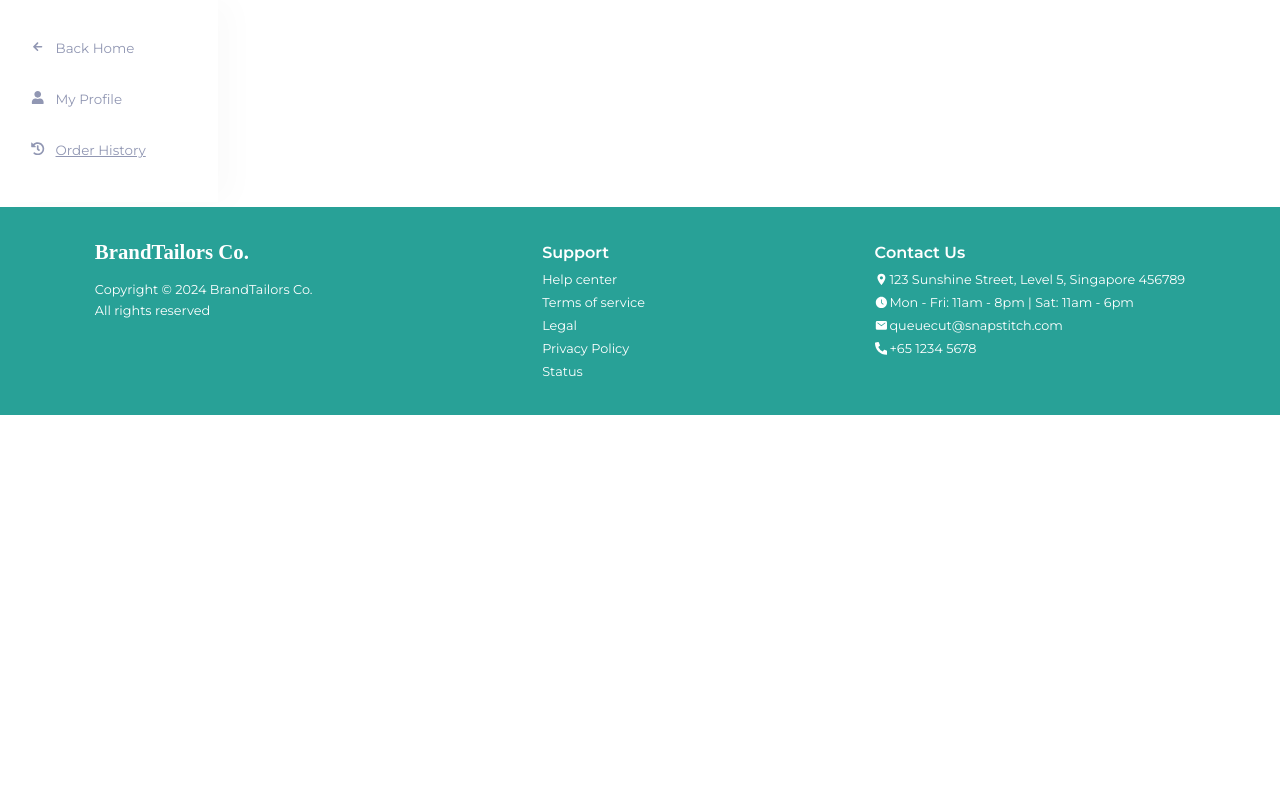
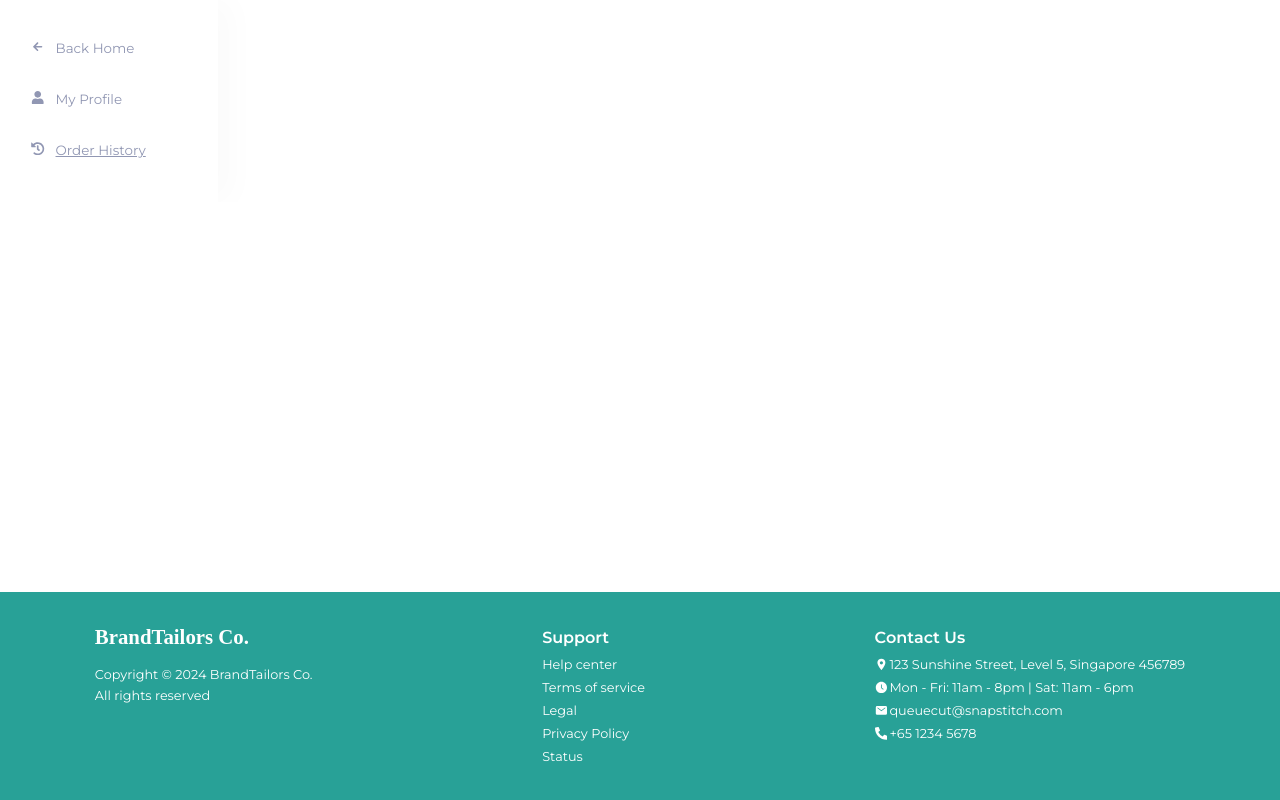
Before and after one commit to DediSepteo/WebApp-Tailor, a React (Create React App) app in the folder cha-project/: page /orderhistory in a window 1280 px wide. Built offline with nearby package versions, Linux system fonts and the light colour scheme; a web font is replaced by a local one.

Commit message:
Worked on Footer styling, conditionally sticks to bottom of page based on content height

```diff
--- a/cha-project/src/App.js
+++ b/cha-project/src/App.js
@@ -1,6 +1,7 @@
 // src/App.js
 import React from 'react';
-import { BrowserRouter as Router, Route, Routes, useLocation, useNavigate } from 'react-router-dom';
+import { BrowserRouter as Router, Route, Routes, useLocation } from 'react-router-dom';
+import { useState, useEffect } from 'react';
 import Header from './components/Header';
 import Footer from './components/Footer'
 import NavBar from './components/NavBar';
@@ -43,6 +44,24 @@ import ProtectTempAccRoute from './components/ProtectTempAccRoute';
 
 const AppContent = () => {
     const location = useLocation();
+
+    const [isContentShort, setIsContentShort] = useState(false);
+
+    const updateFooterPosition = () => {
+        const contentHeight = document.body.scrollHeight;
+        const windowHeight = window.innerHeight;
+        console.log(contentHeight, windowHeight)
+        setIsContentShort(contentHeight < windowHeight);
+    };
+
+    useEffect(() => {
+        if (!location.pathname.includes("profile")) {
+            updateFooterPosition();
+            window.addEventListener('resize', updateFooterPosition);
+            return () => window.removeEventListener('resize', updateFooterPosition);
+        }
+    }, [location]);
+
 
     return (
         <>
@@ -127,7 +146,7 @@ const AppContent = () => {
 
             </Routes>
 
-            {!(location.pathname === '/login' || location.pathname === "/" || location.pathname === '/register' || location.pathname.includes("admin")) && <Footer />}
+            {!(location.pathname === '/login' || location.pathname === "/" || location.pathname === '/register' || location.pathname.includes("admin")) && <Footer isContentShort={isContentShort} />}
 
         </>
     );
--- a/cha-project/src/components/Footer.js
+++ b/cha-project/src/components/Footer.js
@@ -5,9 +5,9 @@ import { IoMail } from "react-icons/io5";
 import { FaPhoneAlt } from "react-icons/fa";
 import styles from "../styles/Footer.module.css"; // Updated import
 
-const Footer = () => {
+const Footer = ({ isContentShort }) => {
     return (
-        <footer className={styles.footer}>
+        <footer className={styles.footer} style={{ position: isContentShort ? 'absolute' : 'static', bottom: isContentShort ? 0 : 'auto' }}>
             <div className={styles.info}>
                 <h2 className={styles.brand}>
                     BrandTailors Co.
--- a/cha-project/src/components/NavBar.js
+++ b/cha-project/src/components/NavBar.js
@@ -41,7 +41,7 @@ const NavBar = () => {
     const intervalRef = useRef(null); // Reference for interval
     const inputRef = useRef(null); // Reference to the current input element
     const [cart, setCart] = useState([]);
-
+    const token = sessionStorage.getItem('token');
 
     useEffect(() => {
         const localStorageCart = JSON.parse(localStorage.getItem('cart') || "[]");
@@ -228,7 +228,6 @@ const NavBar = () => {
     }, [editingIndex]);
 
     useEffect(() => {
-        const token = sessionStorage.getItem('token');
         if (token) {
             try {
                 const decodedToken = jwtDecode(token);
@@ -434,7 +433,9 @@ const NavBar = () => {
                             <span className={styles.loginText}>Login / Register</span>
                         </NavLink>
                     )}
-                    <span className={styles.icons} onClick={toggleSideCart} id="cart"><MdOutlineShoppingCart /></span>
+                    {token && (
+                        <span className={styles.icons} onClick={toggleSideCart} id="cart"><MdOutlineShoppingCart /></span>
+                    )}
                     <FaBars className={`${styles.colNavbar} ${styles.icons}`} id="sideNavIcon" onClick={toggleSideNav} />
                 </div>
             </nav>
--- a/cha-project/src/styles/Footer.module.css
+++ b/cha-project/src/styles/Footer.module.css
@@ -8,7 +8,6 @@
   padding:1em 0;
   width: 100%;
   margin-top: 0.3em;
-  bottom: 0
 }
 
 .info {
--- a/cha-project/src/styles/NavBar.module.css
+++ b/cha-project/src/styles/NavBar.module.css
@@ -8,6 +8,7 @@
   flex-direction: row;
   justify-content: space-between;
   margin-bottom: 0.25em;
+
 }
 
 .logo {
```
